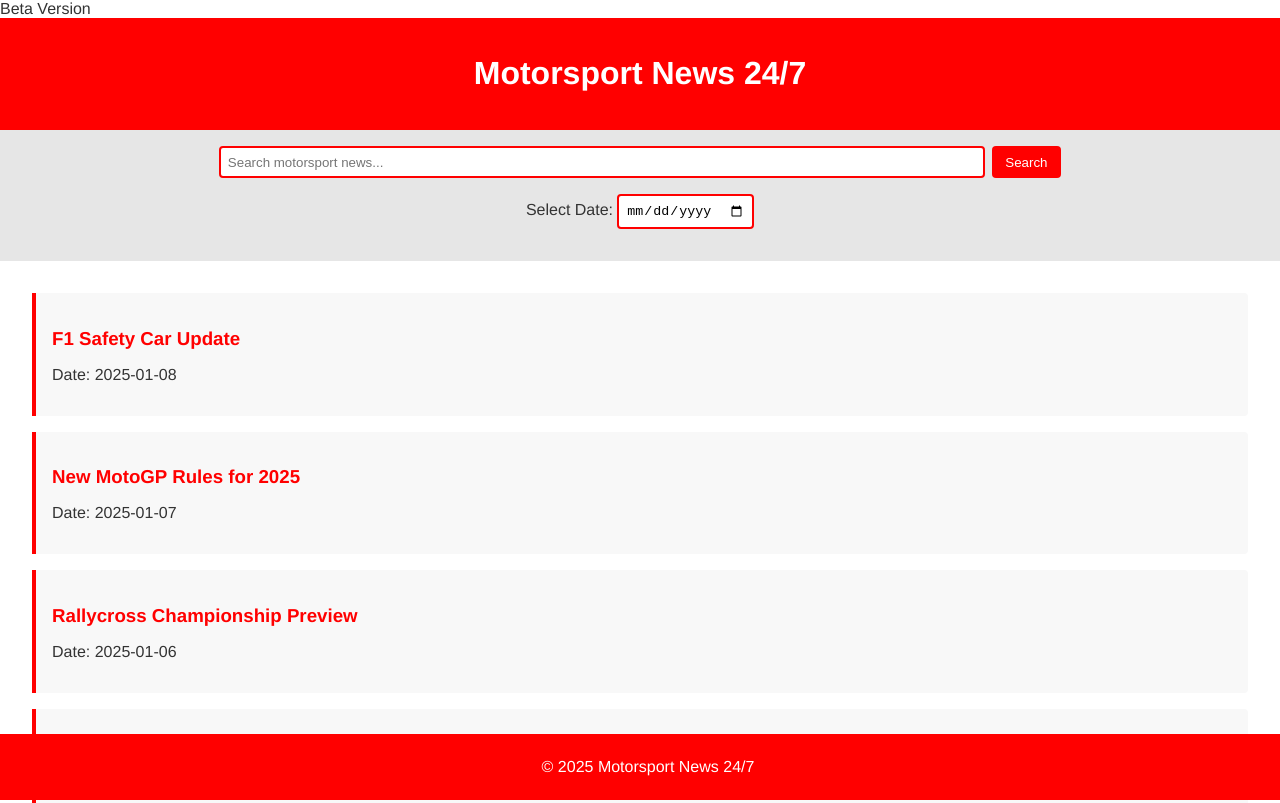
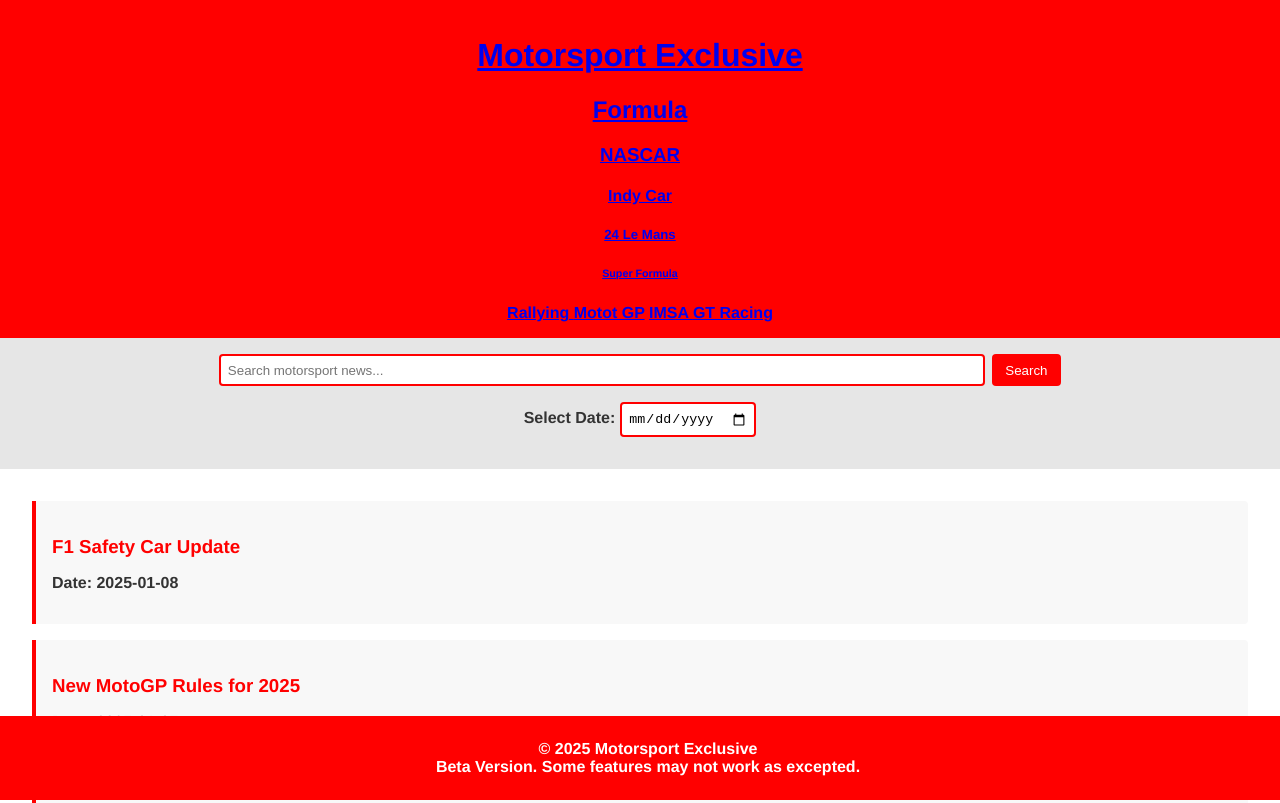
Before and after one commit to NitheshVinny20/motorsportexclusive, a plain HTML site: page index.html in a window 1280 px wide. Shown: the top 803 px of the page. Drawn offline with Linux system fonts and the light colour scheme.

Commit message:
index.html

```diff
--- a/index.html
+++ b/index.html
@@ -4,12 +4,27 @@
     <meta charset="UTF-8" />
     <meta name="viewport" content="width=device-width, initial-scale=1.0" />
     <title>Motorsport News 24/7</title>
-    <title2>Beta Version</title2>
     <link rel="stylesheet" href="styles.css" />
   </head>
   <body>
     <header>
-      <h1>Motorsport News 24/7</h1>
+      <a href="index.html"><h1>Motorsport Exclusive</h1></a>
+      <div class="category-links">
+        <a href="formula.html"><h2>Formula</h2></a>
+        <a href="nascar.html"><h3>NASCAR</h3></a>
+        <a href="indycar.html"><h4>Indy Car</h4></a>
+        <a
+          href="
+        24 Le Mans.html"
+          ><h5>24 Le Mans</h5></a
+        >
+        <a href="superformula.html"><h6>Super Formula</h6></a>
+        <a href="Rallying.html"><h7><b>Rallying </h2></a>
+          <a href="moto.html"><h8><b>Motot GP</h8></a>
+            <a href="Rallying.html"><h9><b>IMSA </h9></a>
+              <a href="moto.html"><h10><b>GT Racing</h10></a>
+      </div>
+
     </header>
 
     <nav>
@@ -34,7 +49,10 @@
     </div>
 
     <footer>
-      <p>© 2025 Motorsport News 24/7</p>
+      <p>
+        © 2025 Motorsport Exclusive<br />Beta Version. Some features may not
+        work as excepted.
+      </p>
     </footer>
 
     <script src="script.js"></script>
```
